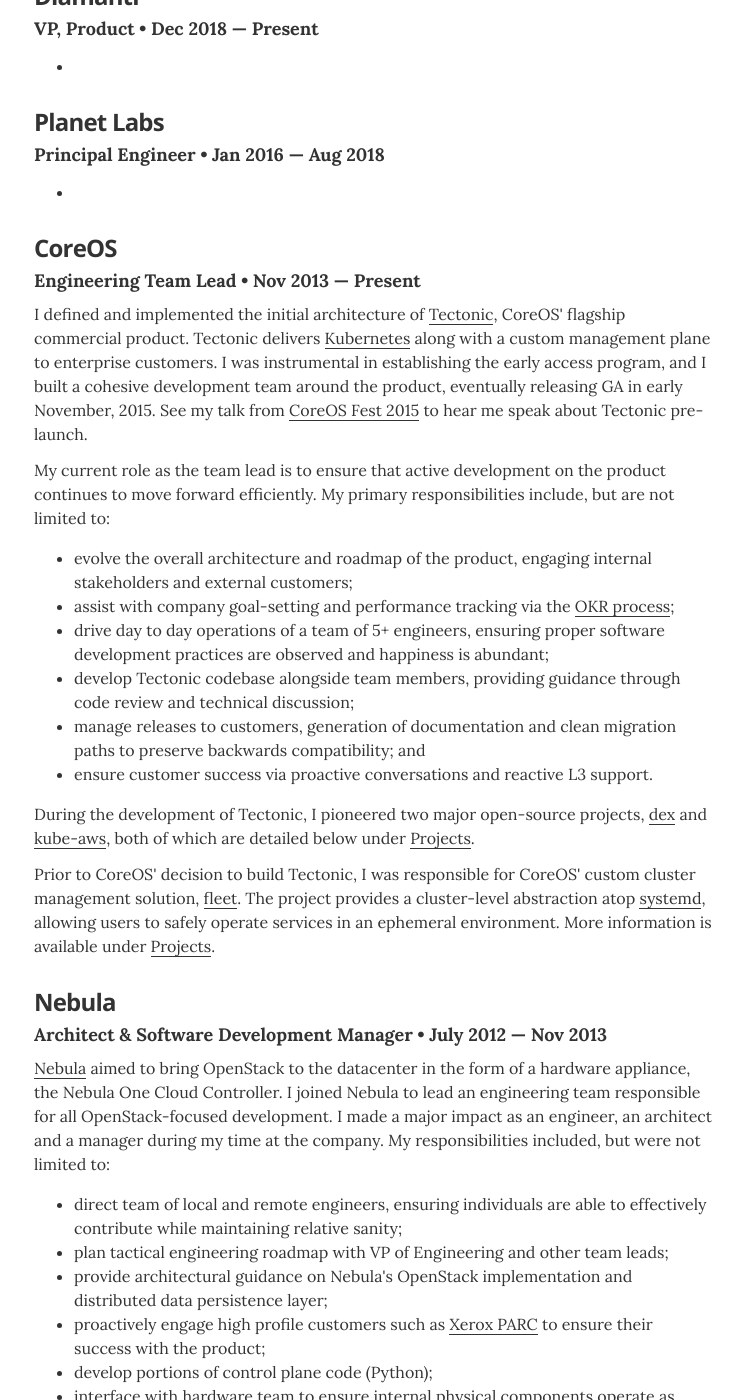
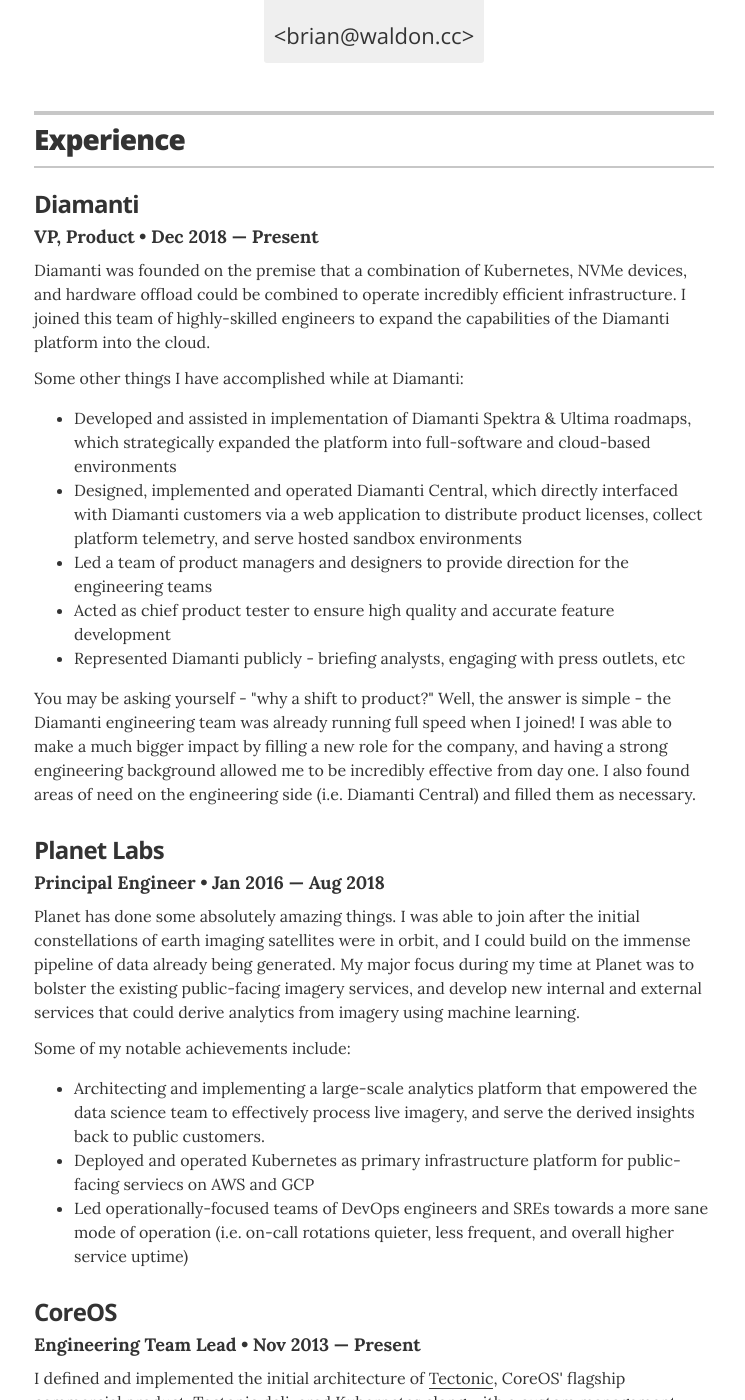
Before and after one commit to bcwaldon/bcwaldon.github.io, a Jekyll site: the page built from resume.html, in a window 1280 px wide and 1400 px high, scrolled down 572 px. Shown: the whole window, without its empty margins (266-1011 px from the left). Built offline with Jekyll 4.4.1, drawn with Linux system fonts in a browser that asks for light colours; some of the changed text lies outside the part shown.

Commit message:
resume updates

```diff
--- a/_layouts/resume.html
+++ b/_layouts/resume.html
@@ -21,10 +21,10 @@
         </div>
 
         <div class="executive-summary">
-          <p></p>
+          <p>I am passionate about technology and sustainable farming. I've spent most of my career focused on the former, but I spend my time away from my desk on the latter! I'm seeking a role where I get to apply my technical skills in a way that helps move the world towards a more sustainable future, in whatever form it may take.</p>
         </div>
 
-	<a href="mailto:brian@waldon.cc" class="contact-button">Email me at <brian@waldon.cc></a>
+	<a href="mailto:brian@waldon.cc" class="contact-button">Email me! &lt;brian@waldon.cc&gt;</a>
 
       </header>
 
@@ -40,11 +40,19 @@
           <h3 class="resume-item-title">Diamanti</h3>
           <h4 class="resume-item-details">VP, Product &bull; Dec 2018 &mdash; Present</h4>
 
-          <p class="resume-item-copy"></p>
+	  <p class="resume-item-copy">Diamanti was founded on the premise that a combination of Kubernetes, NVMe devices, and hardware offload could be combined to operate incredibly efficient infrastructure. I joined this team of highly-skilled engineers to expand the capabilities of the Diamanti platform into the cloud.</p>
+
+          <p class="resume-item-copy">Some other things I have accomplished while at Diamanti:</p>
 
           <ul class="resume-item-list">
-            <li></li>
+            <li>Developed and assisted in implementation of Diamanti Spektra &amp; Ultima roadmaps, which strategically expanded the platform into full-software and cloud-based environments</li>
+	    <li>Designed, implemented and operated Diamanti Central, which directly interfaced with Diamanti customers via a web application to distribute product licenses, collect platform telemetry, and serve hosted sandbox environments</li>
+	    <li>Led a team of product managers and designers to provide direction for the engineering teams</li>
+            <li>Acted as chief product tester to ensure high quality and accurate feature development</li>
+	    <li>Represented Diamanti publicly - briefing analysts, engaging with press outlets, etc</li>
           </ul>
+
+	  <p class="resume-item-copy">You may be asking yourself - "why a shift to product?" Well, the answer is simple - the Diamanti engineering team was already running full speed when I joined! I was able to make a much bigger impact by filling a new role for the company, and having a strong engineering background allowed me to be incredibly effective from day one. I also found areas of need on the engineering side (i.e. Diamanti Central) and filled them as necessary.</p>
 
 	</div>
         <!-- end of resume-item -->
@@ -54,10 +62,14 @@
           <h3 class="resume-item-title">Planet Labs</h3>
           <h4 class="resume-item-details">Principal Engineer &bull; Jan 2016 &mdash; Aug 2018</h4>
 
-          <p class="resume-item-copy"></p>
+          <p class="resume-item-copy">Planet has done some absolutely amazing things. I was able to join after the initial constellations of earth imaging satellites were in orbit, and I could build on the immense pipeline of data already being generated. My major focus during my time at Planet was to bolster the existing public-facing imagery services, and develop new internal and external services that could derive analytics from imagery using machine learning.</p>
+
+          <p class="resume-item-copy">Some of my notable achievements include:</p>
 
           <ul class="resume-item-list">
-            <li></li>
+            <li>Architecting and implementing a large-scale analytics platform that empowered the data science team to effectively process live imagery, and serve the derived insights back to public customers.</li>
+	    <li>Deployed and operated Kubernetes as primary infrastructure platform for public-facing serviecs on AWS and GCP</li>
+	    <li>Led operationally-focused teams of DevOps engineers and SREs towards a more sane mode of operation (i.e. on-call rotations quieter, less frequent, and overall higher service uptime) </li>
           </ul>
 
 	</div>
@@ -70,17 +82,17 @@
           <h3 class="resume-item-title">CoreOS</h3>
           <h4 class="resume-item-details">Engineering Team Lead &bull; Nov 2013 &mdash; Present</h4>
 
-          <p class="resume-item-copy">I defined and implemented the initial architecture of <a href="https://tectonic.com">Tectonic</a>, CoreOS' flagship commercial product. Tectonic delivers <a href="http://kubernetes.io">Kubernetes</a> along with a custom management plane to enterprise customers. I was instrumental in establishing the early access program, and I built a cohesive development team around the product, eventually releasing GA in early November, 2015. See my talk from <a href="https://www.youtube.com/watch?v=6ENIF7VDlg0">CoreOS Fest 2015</a> to hear me speak about Tectonic pre-launch.</p>
+          <p class="resume-item-copy">I defined and implemented the initial architecture of <a href="https://tectonic.com">Tectonic</a>, CoreOS' flagship commercial product. Tectonic delivered <a href="http://kubernetes.io">Kubernetes</a> along with a custom management plane to enterprise customers. I was instrumental in establishing the early access program, and I built a cohesive development team around the product, eventually releasing GA in early November, 2015.</p>
 
-          <p class="resume-item-copy">My current role as the team lead is to ensure that active development on the product continues to move forward efficiently. My primary responsibilities include, but are not limited to:</p>
+          <p class="resume-item-copy">My role as a team lead was to ensure that active development on the product continued to move forward efficiently. My primary responsibilities included:</p>
 
           <ul class="resume-item-list">
-            <li>evolve the overall architecture and roadmap of the product, engaging internal stakeholders and external customers;</li>
-            <li>assist with company goal-setting and performance tracking via the <a href="http://www.businessinsider.com/googles-ranking-system-okr-2014-1">OKR process</a>;</li>
-            <li>drive day to day operations of a team of 5+ engineers, ensuring proper software development practices are observed and happiness is abundant;</li>
-            <li>develop Tectonic codebase alongside team members, providing guidance through code review and technical discussion;</li>
-			<li>manage releases to customers, generation of documentation and clean migration paths to preserve backwards compatibility; and</li>
-			<li>ensure customer success via proactive conversations and reactive L3 support.</li>
+            <li>Evolve the overall architecture and roadmap of the product, engaging internal stakeholders and external customers</li>
+            <li>Assist with company goal-setting and performance tracking via the <a href="http://www.businessinsider.com/googles-ranking-system-okr-2014-1">OKR process</a></li>
+            <li>Drive day to day operations of a team of 5+ engineers, ensuring proper software development practices are observed and happiness is abundant</li>
+            <li>Develop Tectonic codebase alongside team members, providing guidance through code review and technical discussion</li>
+            <li>Manage releases to customers, generation of documentation and clean migration paths to preserve backwards compatibility</li>
+            <li>Ensure customer success via proactive conversations and reactive L3 support</li>
           </ul>
 
           <p class="resume-item-copy">During the development of Tectonic, I pioneered two major open-source projects, <a href="https://github.com/coreos/dex">dex</a> and <a href="https://github.com/coreos/coreos-kubernetes/tree/master/multi-node/aws">kube-aws</a>, both of which are detailed below under <a href="#projects">Projects</a>.</p>
@@ -115,17 +127,7 @@
           <h3 class="resume-item-title">OpenStack</h3>
           <h4 class="resume-item-details">Project Technical Lead &bull; Oct 2011 &mdash; Sep 2012</h4>
 
-		  <p class="resume-item-copy">I was elected by the <a href="https://openstack.org">OpenStack</a> community to serve as the Project Technical Lead (PTL) of <a href="http://docs.openstack.org/developer/glance/">Glance</a> for two consecutive release cycles. Glance is a required component of all OpenStack clouds, acting as the central image service. As the PTL, some of my responsibilities included:</p>
-
-          <ul class="resume-item-list">
-            <li>evolve architecture of Glance to serve needs of other OpenStack projects;</li>
-            <li>harden existing components within Glance through expansion of automated testing;</li>
-            <li>triage bug reports and feature requests from community members;</li>
-            <li>coordinate with the community to maintain a high velocity of feature work;</li>
-            <li>manage the major releases, and maintain backports to stabilize previous releases;</li>
-            <li>participate in the Technical Committee, providing guidance and feedback to other PTLs; and</li>
-            <li>lead the Glance session track at OpenStack Summit, a semiannual conference where the global community comes together to plan for the upcoming release.</li>
-          </ul>
+	  <p class="resume-item-copy">I was elected by the <a href="https://openstack.org">OpenStack</a> community to serve as the Project Technical Lead (PTL) of <a href="http://docs.openstack.org/developer/glance/">Glance</a> for two consecutive release cycles. Glance  acts as the central image service. As the PTL, I was responsible for leading project development and engaging with the OpenStack community.:</p>
 	</div>
         <!-- end of resume-item -->
 
@@ -183,24 +185,6 @@
             <li>Signing keys automatically rotated, sensitive data encrypted at rest</a>
           </ul>
 
-          <p class="resume-item-copy">dex currently manages authentication for all CoreOS customers at <a href="https://account.tectonic.com">account.tectonic.com</a>. Additionally, dex is automatically deployed into each Tectonic cluster.</p>
-
-          <p class="resume-item-copy">The OpenID Connect golang bindings live in a separate library: <a href="https://github.com/coreos/go-oidc">github.com/coreos/go-oidc</a>.</p>
-
-        </div>
-		<!-- resume-item end -->
-
-		<!-- resume-item start -->
-        <div class="resume-item">
-          <h3 class="resume-item-title">kube-aws</h3>
-          <p class="resume-item-copy"><a href="https://github.com/coreos/coreos-kubernetes/tree/master/multi-node/aws">kube-aws</a> is a deployment tool for Kubernetes on AWS using CoreOS.</p>
-
-          <ul class="resume-item-list">
-			  <li>Built atop CoreOS projects: CoreOS Linux, etcd, flannel, etc</li>
-			  <li>Utilizes AWS services to provide a secure, manageable Kubernetes cluster: CloudFormation, IAM policies, minimal security groups, PKI, etc</li>
-			  <li>Manages CloudFormation templates &amp; installation scripts in versioned S3 buckets</li>
-			  <li>Currently in use by the CoreOS community &amp; paying customers</li>
-		  </ul>
         </div>
 	<!-- resume-item end -->
 
@@ -238,15 +222,6 @@
             </ul>
           </p>
 
-          <p class="resume-item-copy">
-            <a href="https://github.com/cloudenvy/cloudenvy">cloudenvy</a>
-            <ul class="resume-item-list">
-              <li>Automates deployment and configuration of OpenStack instances using cloudinit</li>
-              <li>Used for automated testing of Nebula Cloud Controller</li>
-              <li>Example <a href="https://github.com/bcwaldon/twoface">available here</a> of use to deploy git mirror</li>
-            </ul>
-          </p>
-
         </div>
 	<!-- resume-item end -->
 
```
Also changed, not shown: other parts of _layouts/resume.html (+7 -7 lines). Lines whose indentation alone changed are shown as unchanged.
